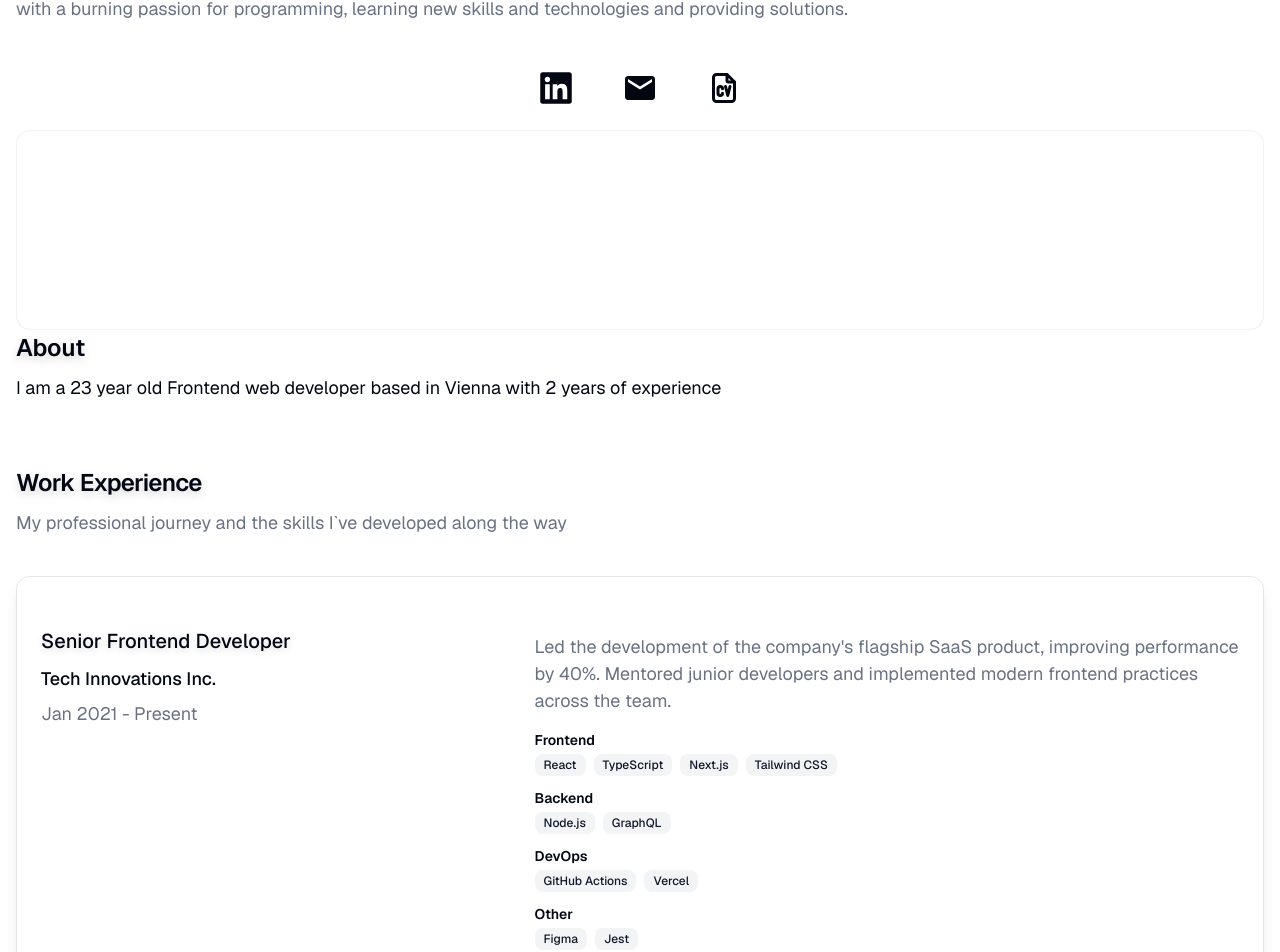
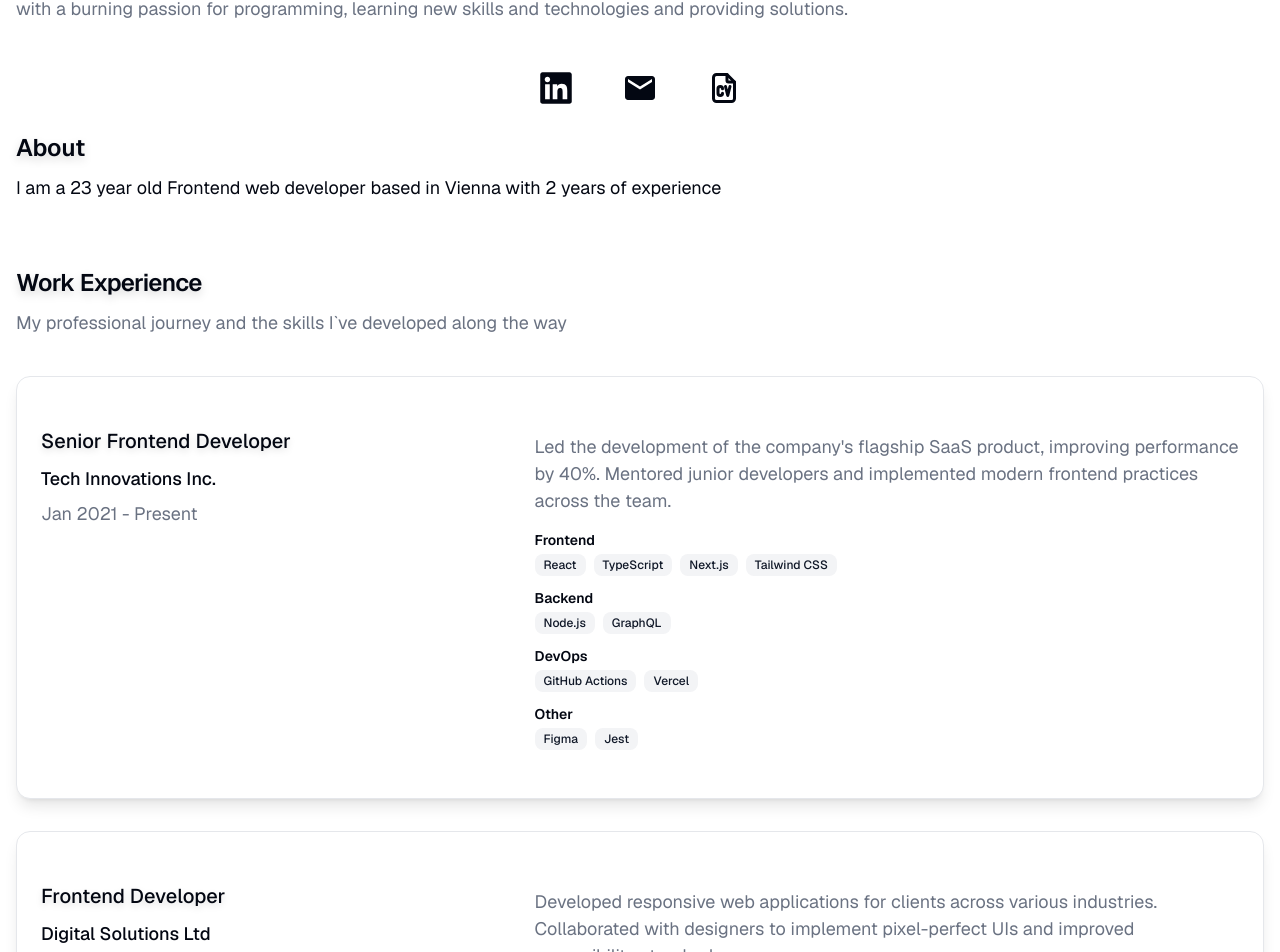
Before and after one commit to HouseinIsProgramming/aMoreElegantPortfolio, a Next.js app: page / in a window 1280 px wide. Shown: the part 140-1092 px from the top of the page. Built offline with nearby package versions, Linux system fonts and the light colour scheme.

Commit message:
border spotlight is component now

```diff
--- a/components/biography.tsx
+++ b/components/biography.tsx
@@ -7,7 +7,6 @@ import { MdEmail } from "react-icons/md";
 import { TextEffect } from "./motion-primitives/text-effect";
 import { motion } from "framer-motion";
 import { listVariants, listItemVariants } from "@/utils/motion-variants";
-import { Spotlight } from "./motion-primitives/spotlight";
 
 const MotionUL = motion.ul;
 
@@ -67,10 +66,6 @@ function Biography() {
           </Magnetic>
         </motion.li>
       </MotionUL>
-      <div className="relative aspect-video h-[200px] overflow-hidden rounded-xl bg-zinc-300/30 p-[1px] dark:bg-zinc-700/30">
-        <Spotlight className="bg-black" size={124} />
-        <div className="relative h-full w-full rounded-xl bg-white dark:bg-black"></div>
-      </div>
     </div>
   );
 }
--- /dev/null
+++ b/components/motion-primitives/border-spotlight.tsx
@@ -0,0 +1,15 @@
+import { Spotlight } from "@/components/motion-primitives/spotlight";
+
+function BorderSpotlight() {
+  return (
+    <>
+      <Spotlight
+        className="bg-conic-180 from-red-600/70 via-purple-600/70 to-blue-600/70 -z-50"
+        size={250}
+      />
+      <div className="absolute inset-0.5 h-[calc(100%-4px)] w-[calc(100%-4px)] -z-10 rounded-lg bg-white dark:bg-black"></div>
+    </>
+  );
+}
+
+export default BorderSpotlight;
--- a/components/workexperience.tsx
+++ b/components/workexperience.tsx
@@ -10,7 +10,7 @@ import {
   badgeVariants,
   sectionHeaderVariants,
 } from "@/utils/motion-variants";
-import { Spotlight } from "./motion-primitives/spotlight";
+import BorderSpotlight from "./motion-primitives/border-spotlight";
 
 // Create motion components from regular components
 const MotionCard = motion.create(Card);
@@ -95,12 +95,7 @@ export default function WorkExperience() {
               className="overflow-hidden relative"
               variants={itemVariants}
             >
-              <Spotlight
-                className="bg-conic-180 from-red-600 via-purple-600 to-blue-600 -z-50"
-                size={200}
-              />
-              <div className="absolute inset-[0.3%] h-[99.4%] -z-10 w-[99.4%] rounded-lg bg-white dark:bg-black"></div>
-
+              <BorderSpotlight />
               <CardContent className="p-6">
                 <div className="grid gap-6 md:grid-cols-[2fr_3fr]">
                   <div>
```
